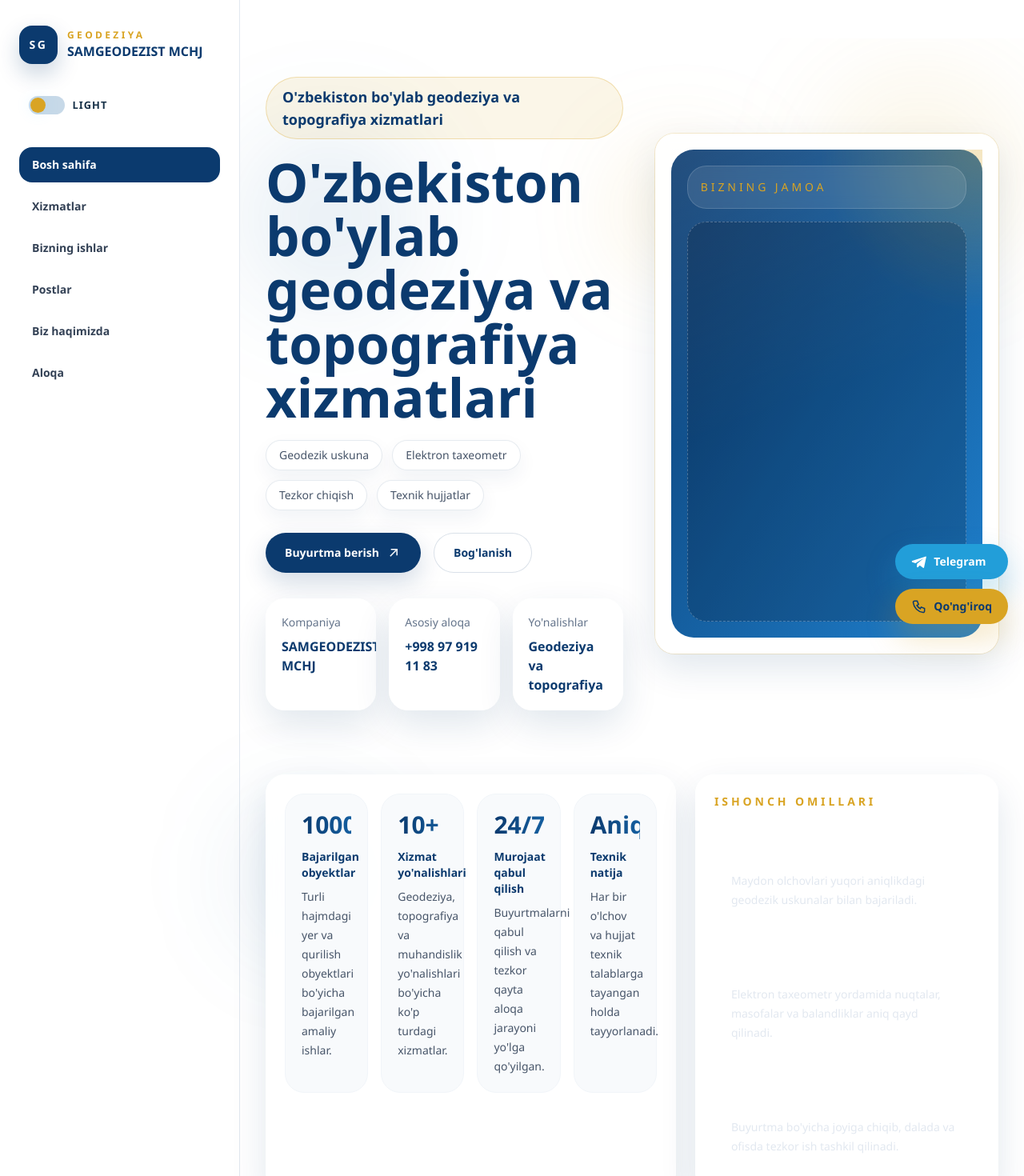
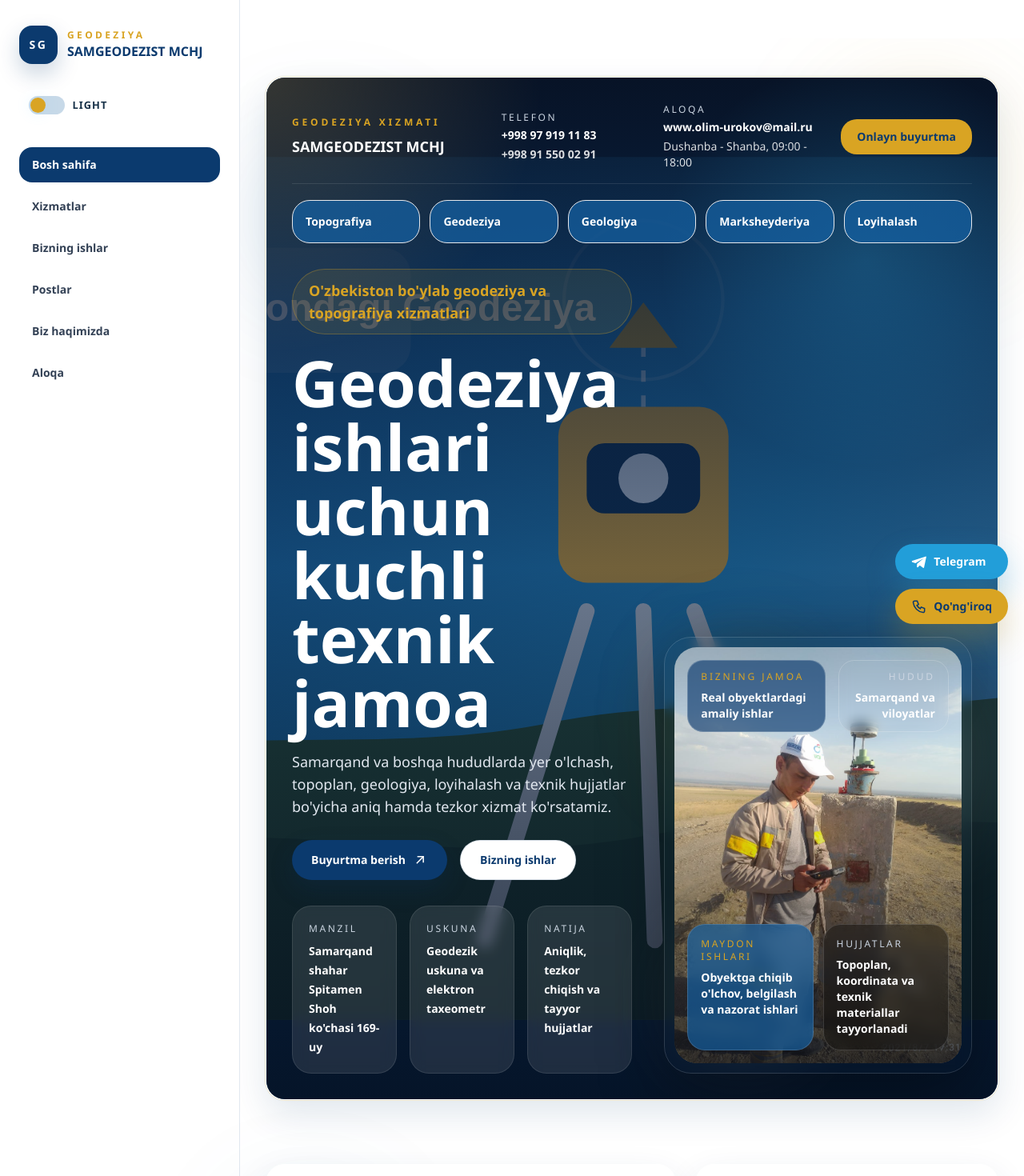
Before and after one commit to abdugani2004/samgeodezist, a Next.js app: page / in a window 1280 px wide. Shown: the top 1470 px of the page at 80% size. Built offline with nearby package versions, Linux system fonts and the light colour scheme.

Commit message:
Redesign hero section

```diff
--- a/components/sections/Hero.tsx
+++ b/components/sections/Hero.tsx
@@ -1,82 +1,192 @@
+import Image from "next/image";
 import Link from "next/link";
-import { companyName, phoneNumbers } from "@/data/site";
+import {
+  companyAddress,
+  companyEmail,
+  companyName,
+  phoneNumbers,
+  services,
+  workingHours,
+} from "@/data/site";
 import { ArrowUpRightIcon } from "@/components/ui/Icons";
 import { Container } from "@/components/ui/Container";
 
 export function Hero() {
   return (
     <section className="relative overflow-hidden pb-16 pt-8 sm:pb-20 sm:pt-12">
-      <div className="absolute inset-0 bg-hero-grid bg-[size:42px_42px] opacity-30" />
+      <div className="absolute inset-0 bg-hero-grid bg-[size:42px_42px] opacity-20" />
       <div className="absolute right-0 top-10 h-64 w-64 rounded-full bg-brand-gold/10 blur-3xl" />
       <div className="absolute left-0 top-28 h-56 w-56 rounded-full bg-brand-blue/10 blur-3xl" />
-      <div className="navy-hero-spotlight absolute inset-x-0 top-0 h-[32rem] bg-[radial-gradient(circle_at_center,rgba(56,189,248,0.12),transparent_46%)] opacity-0 transition duration-500" />
+      <div className="navy-hero-spotlight absolute inset-x-0 top-0 h-[36rem] bg-[radial-gradient(circle_at_center,rgba(56,189,248,0.12),transparent_46%)] opacity-0 transition duration-500" />
+
       <Container>
-        <div className="grid items-center gap-8 lg:grid-cols-[1.02fr_0.98fr] lg:gap-10">
+        <div className="panel gold-ring relative overflow-hidden rounded-[38px] border border-white/10 bg-brand-navy text-white">
+          <Image
+            src="/images/showcase-field.svg"
+            alt={companyName}
+            fill
+            priority
+            className="object-cover object-center"
+          />
+          <div className="absolute inset-0 bg-[linear-gradient(180deg,rgba(7,16,34,0.92)_0%,rgba(8,27,58,0.78)_22%,rgba(7,26,58,0.55)_48%,rgba(4,15,33,0.86)_100%)]" />
+          <div className="absolute inset-0 bg-[radial-gradient(circle_at_top_left,rgba(255,209,102,0.18),transparent_22%),radial-gradient(circle_at_82%_18%,rgba(56,189,248,0.2),transparent_20%)]" />
+
+          <div className="relative p-4 sm:p-6 lg:p-8">
+            <div className="grid gap-3 border-b border-white/10 pb-4 text-sm text-slate-100 lg:grid-cols-[1.2fr_0.9fr_1fr_auto] lg:items-center lg:gap-6">
+              <div>
+                <p className="text-xs font-semibold uppercase tracking-[0.32em] text-brand-gold">
+                  Geodeziya xizmati
+                </p>
+                <p className="mt-2 text-lg font-semibold text-white">{companyName}</p>
+              </div>
+
+              <div className="space-y-1">
+                <p className="text-xs uppercase tracking-[0.22em] text-slate-300">Telefon</p>
+                <p className="font-semibold text-white">{phoneNumbers[0]}</p>
+                <p className="font-semibold text-white/85">{phoneNumbers[1]}</p>
+              </div>
+
+              <div className="space-y-1">
+                <p className="text-xs uppercase tracking-[0.22em] text-slate-300">Aloqa</p>
+                <p className="font-semibold text-white">{companyEmail}</p>
+                <p className="text-white/85">{workingHours}</p>
+              </div>
+
+              <Link
+                href="/aloqa#buyurtma"
+                className="inline-flex items-center justify-center rounded-[20px] bg-brand-gold px-5 py-3 text-sm font-semibold text-brand-navy transition duration-300 hover:-translate-y-0.5 hover:bg-white"
+              >
+                Onlayn buyurtma
+              </Link>
+            </div>
+
+            <div className="mt-5 grid gap-3 lg:grid-cols-5">
+              {services.map((service) => (
+                <Link
+                  key={service.slug}
+                  href={`/xizmatlar#${service.slug}`}
+                  className="rounded-[22px] border border-white/12 bg-brand-blue/75 px-4 py-4 text-sm font-semibold text-white transition duration-300 hover:-translate-y-1 hover:bg-brand-blue"
+                >
+                  {service.title}
+                </Link>
+              ))}
+            </div>
+
+            <div className="mt-8 grid items-end gap-8 lg:grid-cols-[1.05fr_0.95fr] lg:gap-10">
               <div className="relative">
-            <p className="hero-chip hero-chip-accent inline-flex rounded-full border border-brand-gold/30 bg-brand-gold/10 px-5 py-2.5 text-base font-semibold text-brand-navy sm:text-lg">
+                <p className="hero-chip hero-chip-accent inline-flex rounded-full border border-brand-gold/30 bg-brand-gold/10 px-5 py-3 text-base font-semibold text-brand-gold sm:text-lg">
                   O&#39;zbekiston bo&#39;ylab geodeziya va topografiya xizmatlari
                 </p>
-            <h1 className="mt-5 max-w-4xl text-4xl font-bold leading-[1.02] text-brand-navy sm:text-5xl lg:max-w-[18ch] lg:text-[4.2rem]">
-              O&#39;zbekiston bo&#39;ylab geodeziya va topografiya xizmatlari
+
+                <h1 className="mt-5 max-w-[11ch] text-4xl font-bold leading-[0.98] text-white sm:text-5xl lg:text-[5rem]">
+                  Geodeziya ishlari uchun kuchli texnik jamoa
                 </h1>
 
-            <div className="mt-5 flex flex-wrap gap-3">
-              {[
-                "Geodezik uskuna",
-                "Elektron taxeometr",
-                "Tezkor chiqish",
-                "Texnik hujjatlar",
-              ].map((item) => (
-                <span
-                  key={item}
-                  className="hero-chip rounded-full border border-brand-navy/10 bg-white px-4 py-2 text-sm font-medium text-slate-600 shadow-[0_10px_24px_rgba(11,58,110,0.06)]"
-                >
-                  {item}
-                </span>
-              ))}
-            </div>
+                <p className="mt-5 max-w-2xl text-base leading-7 text-slate-200 sm:text-lg">
+                  Samarqand va boshqa hududlarda yer o&#39;lchash, topoplan, geologiya,
+                  loyihalash va texnik hujjatlar bo&#39;yicha aniq hamda tezkor xizmat
+                  ko&#39;rsatamiz.
+                </p>
 
                 <div className="mt-7 flex flex-col gap-4 sm:flex-row">
                   <Link href="/aloqa#buyurtma" className="btn-primary">
                     Buyurtma berish
                     <ArrowUpRightIcon />
                   </Link>
-              <Link href="/aloqa" className="btn-secondary">
-                Bog&#39;lanish
+                  <Link href="/bizning-ishlar" className="btn-secondary">
+                    Bizning ishlar
                   </Link>
                 </div>
 
                 <div className="mt-8 grid gap-4 sm:grid-cols-3">
-              <div className="panel surface-highlight p-5 hover:-translate-y-1">
-                <p className="text-sm text-slate-500">Kompaniya</p>
-                <p className="mt-2 font-semibold text-brand-navy">{companyName}</p>
+                  <div className="rounded-[24px] border border-white/10 bg-white/10 p-5 backdrop-blur">
+                    <p className="text-xs uppercase tracking-[0.22em] text-slate-300">
+                      Manzil
+                    </p>
+                    <p className="mt-2 text-sm font-semibold leading-6 text-white">
+                      {companyAddress}
+                    </p>
                   </div>
-              <div className="panel surface-highlight p-5 hover:-translate-y-1">
-                <p className="text-sm text-slate-500">Asosiy aloqa</p>
-                <p className="mt-2 font-semibold text-brand-navy">{phoneNumbers[0]}</p>
+
+                  <div className="rounded-[24px] border border-white/10 bg-white/10 p-5 backdrop-blur">
+                    <p className="text-xs uppercase tracking-[0.22em] text-slate-300">
+                      Uskuna
+                    </p>
+                    <p className="mt-2 text-sm font-semibold leading-6 text-white">
+                      Geodezik uskuna va elektron taxeometr
+                    </p>
                   </div>
-              <div className="panel surface-highlight p-5 hover:-translate-y-1">
-                <p className="text-sm text-slate-500">Yo&#39;nalishlar</p>
-                <p className="mt-2 font-semibold text-brand-navy">Geodeziya va topografiya</p>
+
+                  <div className="rounded-[24px] border border-white/10 bg-white/10 p-5 backdrop-blur">
+                    <p className="text-xs uppercase tracking-[0.22em] text-slate-300">
+                      Natija
+                    </p>
+                    <p className="mt-2 text-sm font-semibold leading-6 text-white">
+                      Aniqlik, tezkor chiqish va tayyor hujjatlar
+                    </p>
                   </div>
                 </div>
               </div>
 
               <div className="relative">
-            <div className="absolute -left-8 top-8 hidden h-32 w-32 rounded-full bg-brand-gold/20 blur-3xl lg:block" />
-            <div className="absolute -right-6 bottom-16 hidden h-28 w-28 rounded-full bg-white/40 blur-2xl lg:block" />
-            <div className="panel gold-ring relative overflow-hidden p-4 sm:p-5">
-              <div className="relative rounded-[28px] bg-gradient-to-br from-brand-navy via-brand-blue to-[#1f7fcc] p-4 text-white sm:p-5">
-                <div className="absolute inset-0 bg-[radial-gradient(circle_at_top_right,rgba(217,164,35,0.28),transparent_28%),linear-gradient(160deg,rgba(255,255,255,0.1),transparent_50%)]" />
-                <div className="relative flex flex-col gap-4">
-                  <div className="rounded-[24px] border border-white/15 bg-white/10 p-4 backdrop-blur">
-                    <p className="text-xs uppercase tracking-[0.28em] text-brand-gold sm:text-sm">
+                <div className="absolute left-8 top-8 hidden h-32 w-32 rounded-full bg-brand-gold/20 blur-3xl lg:block" />
+                <div className="absolute right-4 top-20 hidden h-36 w-36 rounded-full bg-brand-sky/30 blur-3xl lg:block" />
+                <div className="absolute bottom-10 left-10 hidden h-28 w-28 rounded-full bg-white/20 blur-3xl lg:block" />
+
+                <div className="relative mx-auto max-w-[34rem]">
+                  <div className="absolute inset-x-[14%] top-6 hidden h-10 rounded-full bg-black/30 blur-2xl lg:block" />
+                  <div className="relative overflow-hidden rounded-[34px] border border-white/15 bg-white/8 p-3 shadow-[0_30px_80px_rgba(0,0,0,0.35)] backdrop-blur">
+                    <div className="relative overflow-hidden rounded-[28px]">
+                      <Image
+                        src="/images/works/work-10.jpg"
+                        alt="Geodeziya ishlari"
+                        width={860}
+                        height={980}
+                        className="h-[420px] w-full object-cover object-center sm:h-[520px]"
+                      />
+                      <div className="absolute inset-0 bg-[linear-gradient(180deg,transparent_35%,rgba(3,9,20,0.72)_100%)]" />
+
+                      <div className="absolute left-4 right-4 top-4 flex items-start justify-between gap-4">
+                        <div className="rounded-[20px] border border-white/20 bg-brand-navy/65 px-4 py-3 backdrop-blur">
+                          <p className="text-xs uppercase tracking-[0.24em] text-brand-gold">
                             Bizning jamoa
+                          </p>
+                          <p className="mt-2 text-sm font-semibold text-white">
+                            Real obyektlardagi amaliy ishlar
                           </p>
                         </div>
 
-                  <div className="min-h-[420px] rounded-[24px] border border-dashed border-white/25 bg-slate-950/20 sm:min-h-[500px]" />
+                        <div className="rounded-[20px] border border-white/20 bg-white/12 px-4 py-3 text-right backdrop-blur">
+                          <p className="text-xs uppercase tracking-[0.24em] text-slate-300">
+                            Hudud
+                          </p>
+                          <p className="mt-2 text-sm font-semibold text-white">
+                            Samarqand va viloyatlar
+                          </p>
+                        </div>
+                      </div>
 
+                      <div className="absolute inset-x-4 bottom-4 grid gap-3 sm:grid-cols-2">
+                        <div className="rounded-[22px] border border-white/15 bg-brand-blue/70 px-4 py-4 backdrop-blur">
+                          <p className="text-xs uppercase tracking-[0.22em] text-brand-gold">
+                            Maydon ishlari
+                          </p>
+                          <p className="mt-2 text-sm font-semibold text-white">
+                            Obyektga chiqib o&#39;lchov, belgilash va nazorat ishlari
+                          </p>
+                        </div>
+
+                        <div className="rounded-[22px] border border-white/15 bg-black/35 px-4 py-4 backdrop-blur">
+                          <p className="text-xs uppercase tracking-[0.22em] text-slate-300">
+                            Hujjatlar
+                          </p>
+                          <p className="mt-2 text-sm font-semibold text-white">
+                            Topoplan, koordinata va texnik materiallar tayyorlanadi
+                          </p>
+                        </div>
+                      </div>
+                    </div>
+                  </div>
                 </div>
               </div>
             </div>
```
Lines whose indentation alone changed are shown as unchanged.
